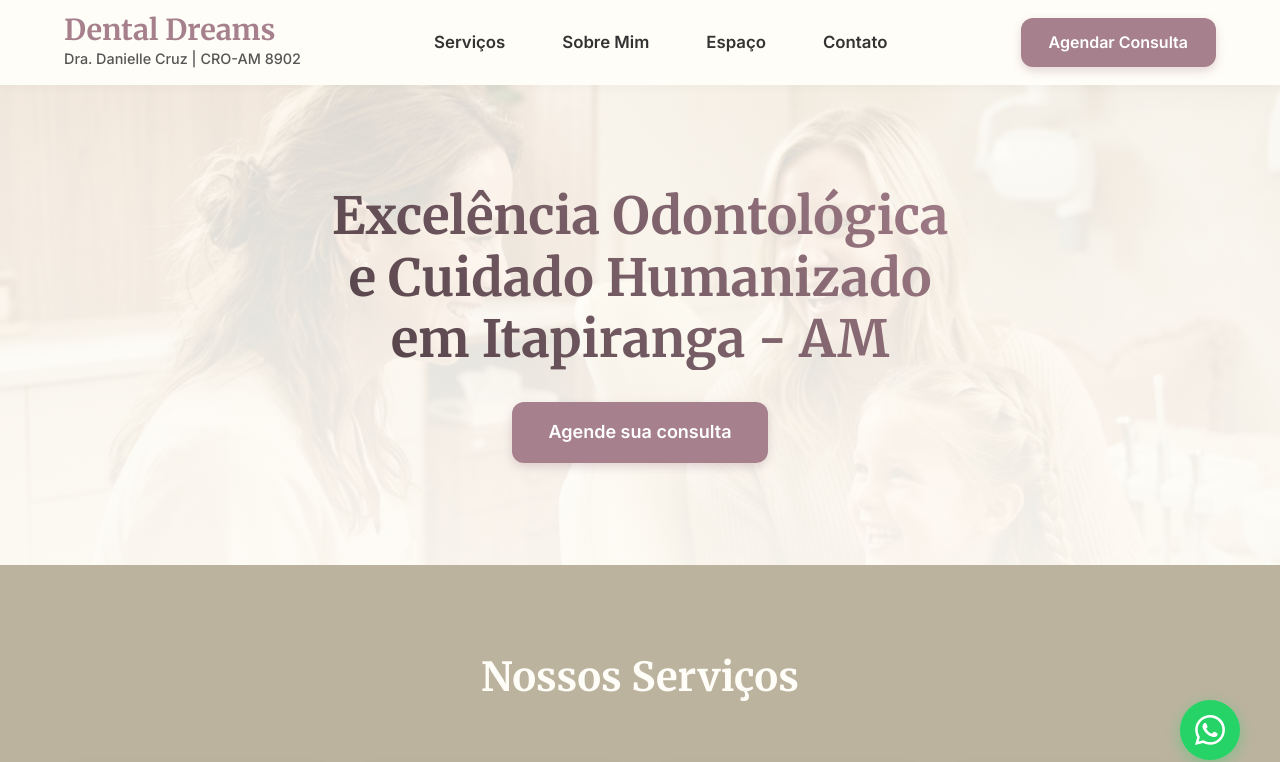
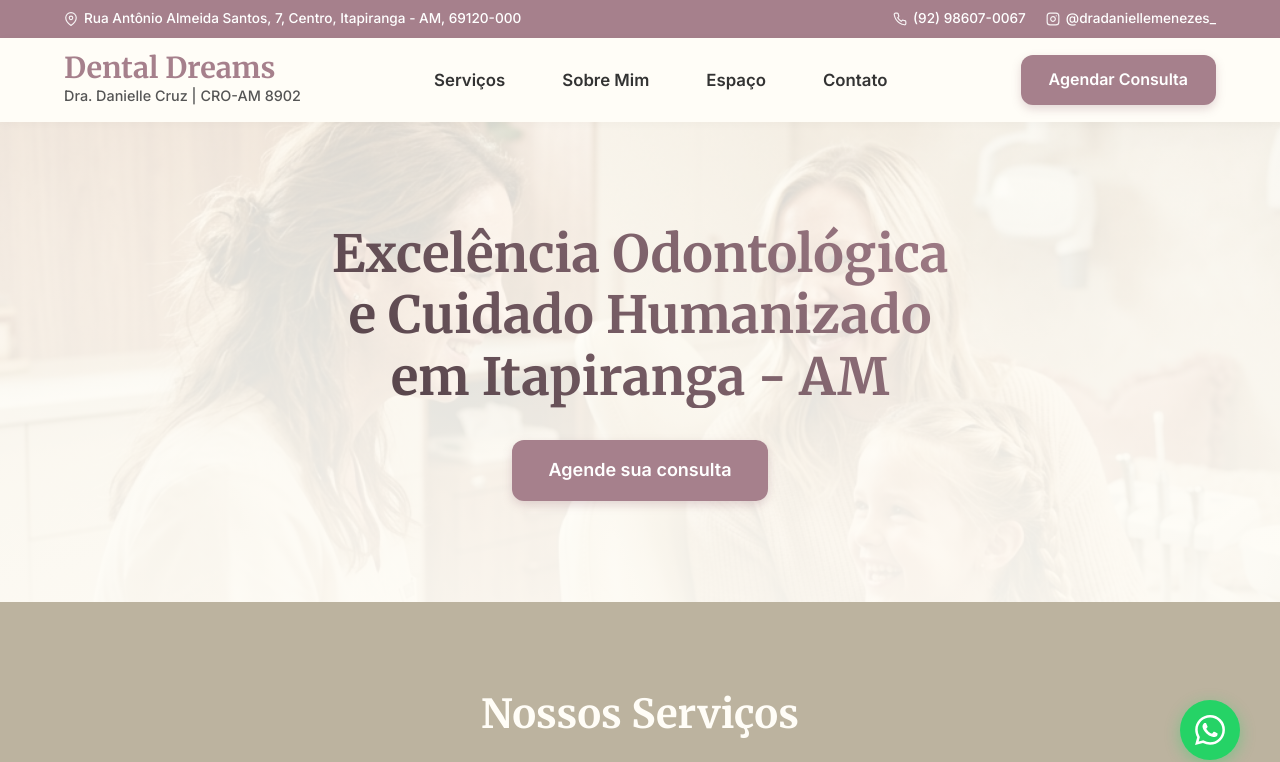
Before and after one commit to danieldouglaas/landing-page-clinica, a plain HTML site: page index.html in a window 1280 px wide. Shown: the top 762 px of the page. Drawn offline with Linux system fonts and the light colour scheme; a script that the page names is missing.

Commit message:
feat: adicionar top bar com informacoes de contato

```diff
--- a/index.html
+++ b/index.html
@@ -15,6 +15,35 @@
 </head>
 
 <body>
+
+    <!-- Top Bar -->
+    <div class="top-bar">
+        <div class="container top-bar-container">
+            <div class="top-bar-item">
+                <svg width="14" height="14" viewBox="0 0 24 24" fill="none" stroke="currentColor" stroke-width="2" stroke-linecap="round" stroke-linejoin="round">
+                    <path d="M21 10c0 7-9 13-9 13s-9-6-9-13a9 9 0 0 1 18 0z"></path>
+                    <circle cx="12" cy="10" r="3"></circle>
+                </svg>
+                <a data-href="enderecoLink" href="#" target="_blank" class="top-bar-link" data-replace="endereco">R. Antônio Almeida Santos, 7, Itapiranga - AM</a>
+            </div>
+            <div class="top-bar-right">
+                <div class="top-bar-item">
+                    <svg width="14" height="14" viewBox="0 0 24 24" fill="none" stroke="currentColor" stroke-width="2" stroke-linecap="round" stroke-linejoin="round">
+                        <path d="M22 16.92v3a2 2 0 0 1-2.18 2 19.79 19.79 0 0 1-8.63-3.07 19.5 19.5 0 0 1-6-6 19.79 19.79 0 0 1-3.07-8.67A2 2 0 0 1 4.11 2h3a2 2 0 0 1 2 1.72 12.84 12.84 0 0 0 .7 2.81 2 2 0 0 1-.45 2.11L8.09 9.91a16 16 0 0 0 6 6l1.27-1.27a2 2 0 0 1 2.11-.45 12.84 12.84 0 0 0 2.81.7A2 2 0 0 1 22 16.92z"></path>
+                    </svg>
+                    <span data-replace="telefone">(92) 9XXXX-XXXX</span>
+                </div>
+                <div class="top-bar-item">
+                    <svg width="14" height="14" viewBox="0 0 24 24" fill="none" stroke="currentColor" stroke-width="2" stroke-linecap="round" stroke-linejoin="round">
+                        <rect x="2" y="2" width="20" height="20" rx="5" ry="5"></rect>
+                        <path d="M16 11.37A4 4 0 1 1 12.63 8 4 4 0 0 1 16 11.37z"></path>
+                        <line x1="17.5" y1="6.5" x2="17.51" y2="6.5"></line>
+                    </svg>
+                    <a data-href="instagramLink" href="#" target="_blank" class="top-bar-link" data-replace="instagramUsuario">@dradaniellemenezes_</a>
+                </div>
+            </div>
+        </div>
+    </div>
 
     <!-- Header -->
     <header class="header">
--- a/styles.css
+++ b/styles.css
@@ -95,6 +95,50 @@ p {
 .btn-outline:hover {
     background-color: var(--color-cta);
     color: #ffffff;
+}
+
+/* Top Bar */
+.top-bar {
+    background-color: var(--color-cta);
+    color: #ffffff;
+    padding: 8px 0;
+    font-size: 0.85rem;
+    font-weight: 500;
+}
+
+.top-bar-container {
+    display: flex;
+    justify-content: space-between;
+    align-items: center;
+    flex-wrap: wrap;
+    gap: 10px;
+}
+
+.top-bar-right {
+    display: flex;
+    gap: 20px;
+    align-items: center;
+}
+
+.top-bar-item {
+    display: flex;
+    align-items: center;
+    gap: 6px;
+}
+
+.top-bar-item svg {
+    flex-shrink: 0;
+    opacity: 0.9;
+}
+
+.top-bar-link {
+    color: #ffffff;
+    text-decoration: none;
+    transition: opacity 0.3s ease;
+}
+
+.top-bar-link:hover {
+    opacity: 0.8;
 }
 
 /* Header */
@@ -504,6 +548,19 @@ section {
 }
 
 @media (max-width: 768px) {
+    .top-bar-container {
+        flex-direction: column;
+        justify-content: center;
+        text-align: center;
+        gap: 8px;
+    }
+
+    .top-bar-right {
+        justify-content: center;
+        flex-wrap: wrap;
+        gap: 15px;
+    }
+
     .header-container {
         flex-direction: column;
         gap: 15px;
```
